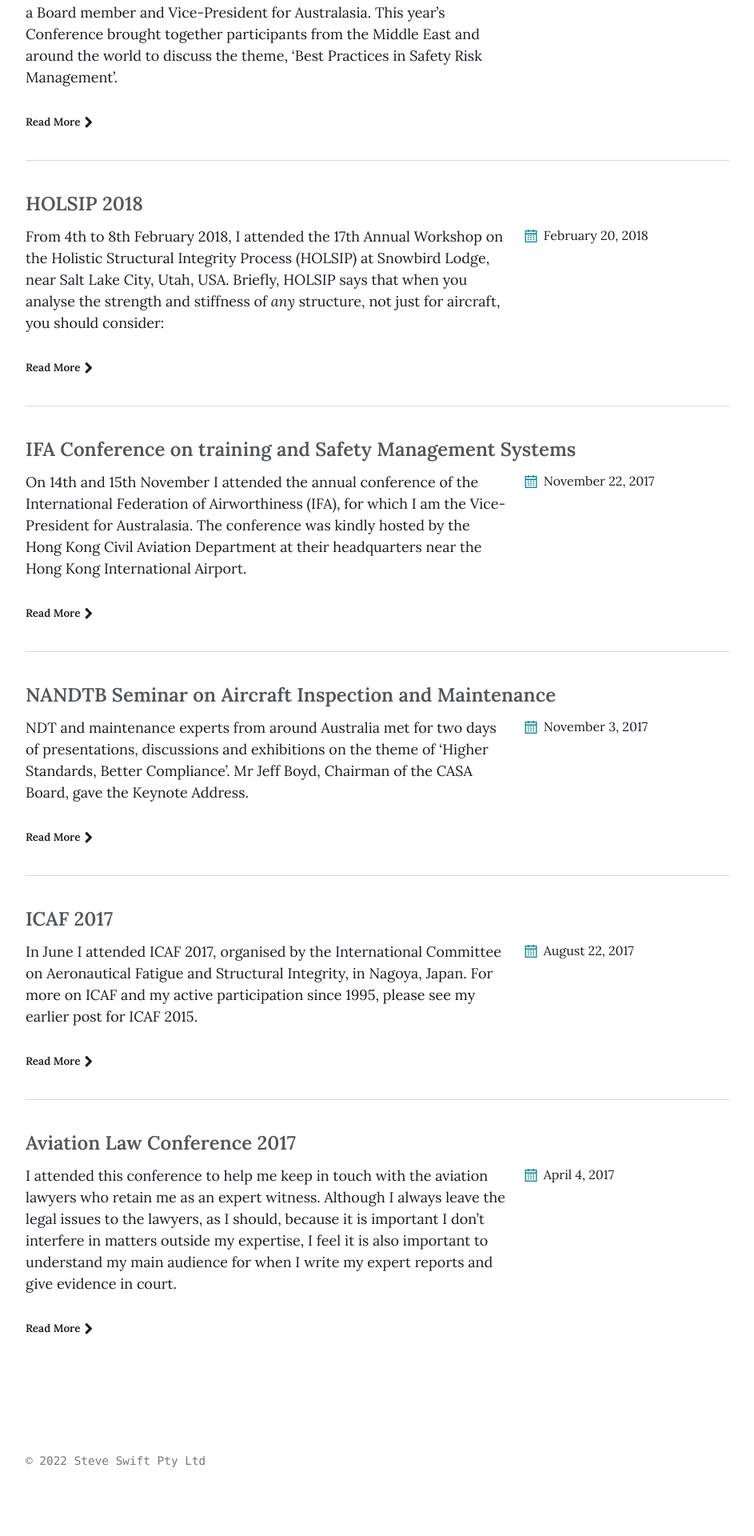
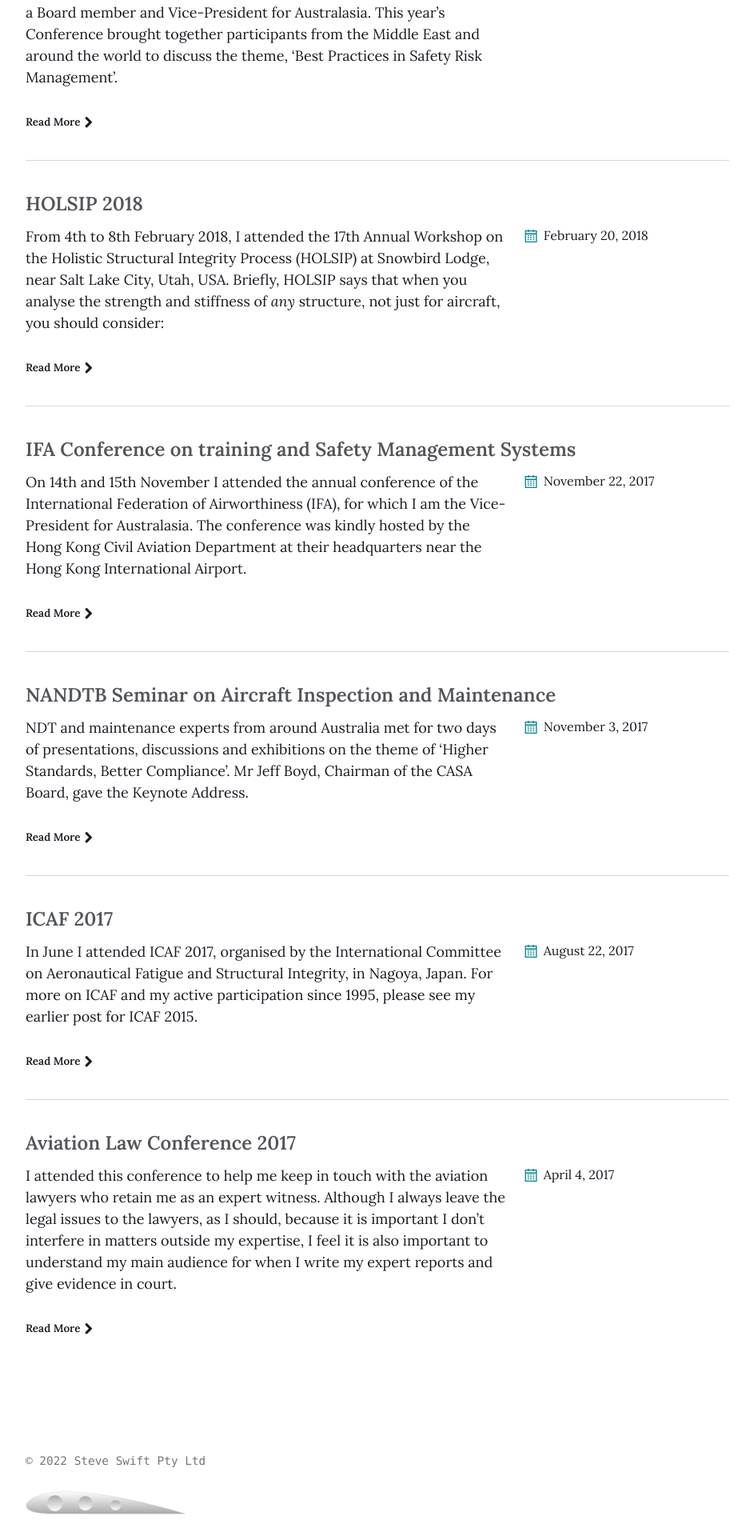
Before and after one commit to walknuts/steveswift.com.au, a Jekyll site: the page built from index.md, in a window 1280 px wide. Shown: the part 2533-4453 px from the top of the page at 80% size, without its empty margins (40-983 px from the left). Built offline with Jekyll 4.4.1, drawn with Linux system fonts in a browser that asks for light colours; before the commit the page ends 4397 px from its top, so only the background shows below that.

Commit message:
add airfoil logo to footer

```diff
--- a/_includes/footer.html
+++ b/_includes/footer.html
@@ -7,5 +7,8 @@
         <p>&copy; {{ site.time | date: '%Y' }} {{ site.title }}.</p>
       {% endif %}
     </div>
+    <div>
+      <img class="site-logo" src="{% link assets/images/logo.png %}" alt="Steve Swift Pty Ltd Airfoil logo" />
+    </div>
   </div>
 </footer>
--- a/_sass/basically-basic/_global.scss
+++ b/_sass/basically-basic/_global.scss
@@ -34,11 +34,10 @@
   }
 }
 
+// used in the footer
 .site-logo {
-  width: $site-image-width;
-  height: $site-image-height;
-  margin-right: 0.5rem;
-  border-radius: 50%;
+  width: 200px;
+  margin-bottom: 1.5rem;
 }
 
 .more-link {
```
